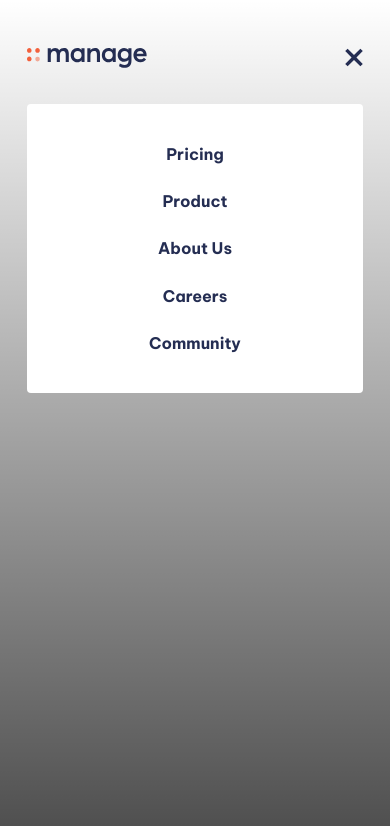
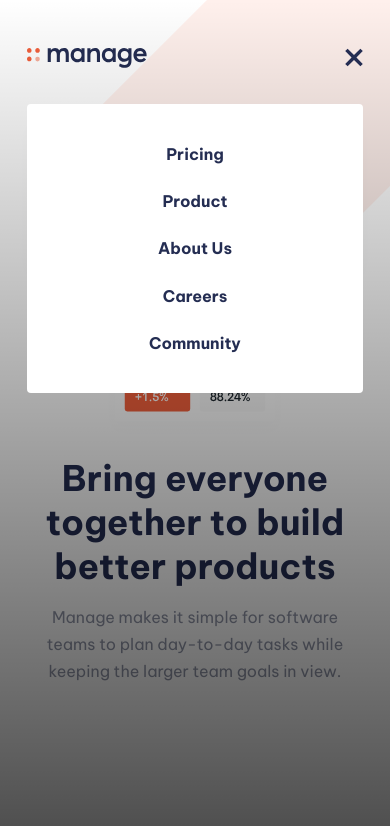
Before and after one commit to henriquebcustodio/manage-landing-page, a plain HTML site: page index.html in a window 390 px wide. Both pictures are taken after a click on the picture 349 px from the left and 57 px from the top of the page. Drawn offline with nearby package versions, Linux system fonts and the light colour scheme; files that its build step writes are made by us from their sources.

Commit message:
Added intro

```diff
--- a/index.html
+++ b/index.html
@@ -6,7 +6,8 @@
     <meta http-equiv="X-UA-Compatible" content="IE=edge">
     <meta name="viewport" content="width=device-width, initial-scale=1.0">
     <link rel="stylesheet" href="styles/main.css">
-    <title>Manage</title>
+    <link rel="icon" href="assets/favicon-32x32.png">
+    <title>manage</title>
 </head>
 
 <body>
@@ -25,6 +26,19 @@
         <img src="assets/icon-hamburger.svg" alt="Open Nav" class="header__open-nav header__open-nav--visible">
         <img src="assets/icon-close.svg" alt="Close Nav" class="header__close-nav">
     </header>
+    <section class="intro">
+        <img src="assets/illustration-intro.svg" alt="" class="intro__image">
+        <div class="intro-main">
+            <h1 class="intro-main__heading">
+                Bring everyone together to build better products
+            </h1>
+            <p class="intro-main__text">
+                Manage makes it simple for software teams to plan day-to-day tasks while keeping the larger team goals
+                in view.
+            </p>
+
+        </div>
+    </section>
     <script type="module" src="scripts/index.js"></script>
 </body>
 
--- a/scripts/modules/navToggle.js
+++ b/scripts/modules/navToggle.js
@@ -2,12 +2,17 @@ const openNav = document.querySelector('.header__open-nav');
 const closeNav = document.querySelector('.header__close-nav');
 const navbar = document.querySelector('.navbar');
 const backdrop = document.querySelector('.backdrop');
+const body = document.body;
+let isOpen = false;
 
 const toggle = () => {
     openNav.classList.toggle('header__open-nav--visible');
     closeNav.classList.toggle('header__close-nav--visible');
     navbar.classList.toggle('navbar--visible');
     backdrop.classList.toggle('backdrop--visible');
+    isOpen = !isOpen;
+
+    isOpen ? body.style.overflowY = 'hidden' : body.style.overflowY = 'auto';
 };
 
 const setNavToggle = () => {
--- a/styles/base/_base.scss
+++ b/styles/base/_base.scss
@@ -1,6 +1,22 @@
 @import "typography";
+@import "colors";
 
 body {
     margin: 0;
     font-family: $be-vietnam;
 }
+
+h1,
+h2,
+h3,
+h4 {
+    color: $dark-blue;
+}
+
+h1 {
+    font-size: 2.2rem;
+}
+
+p {
+    color: $dark-grayish-blue;
+}
--- a/styles/components/_header.scss
+++ /dev/null
@@ -1,31 +0,0 @@
-.header {
-    position: absolute;
-    top: 3rem;
-    display: flex;
-    justify-content: space-between;
-    align-items: center;
-    width: 100%;
-    box-sizing: border-box;
-    padding: 0 1.7rem;
-    z-index: 20;
-
-    &__open-nav {
-        cursor: pointer;
-        display: none;
-        height: 1.2rem;
-
-        &--visible {
-            display: block;
-        }
-    }
-
-    &__close-nav {
-        cursor: pointer;
-        display: none;
-        height: 1.2rem;
-
-        &--visible {
-            display: block;
-        }
-    }
-}
--- a/styles/components/_logo.scss
+++ /dev/null
@@ -1,9 +0,0 @@
-.logo {
-    display: flex;
-    justify-content: center;
-    align-items: center;
-
-    &__image {
-        width: 7.5rem;
-    }
-}
--- /dev/null
+++ b/styles/layout/_header.scss
@@ -0,0 +1,45 @@
+.header {
+    position: relative;
+    display: flex;
+    justify-content: space-between;
+    align-items: center;
+    width: 100%;
+    box-sizing: border-box;
+    padding: 3rem 1.7rem;
+
+    &::before {
+        content: "";
+        position: absolute;
+        top: 0;
+        right: 0;
+        width: 100%;
+        max-width: 35rem;
+        height: 40rem;
+        background-image: url("../../assets/bg-tablet-pattern.svg");
+        background-repeat: no-repeat;
+        background-size: 125% auto;
+        background-position: calc(20% + 15vw) -16vh;
+        z-index: -10;
+    }
+
+    &__open-nav {
+        cursor: pointer;
+        display: none;
+        height: 1.2rem;
+
+        &--visible {
+            display: block;
+        }
+    }
+
+    &__close-nav {
+        cursor: pointer;
+        display: none;
+        height: 1.2rem;
+        z-index: 20;
+
+        &--visible {
+            display: block;
+        }
+    }
+}
--- /dev/null
+++ b/styles/layout/_intro.scss
@@ -0,0 +1,26 @@
+.intro {
+    display: flex;
+    flex-direction: column;
+    align-items: center;
+    width: 100%;
+    box-sizing: border-box;
+    padding: 0 1rem;
+
+    &__image {
+        width: 100%;
+        object-fit: cover;
+    }
+}
+
+.intro-main {
+    &__heading {
+        text-align: center;
+        margin: 1rem;
+    }
+
+    &__text {
+        padding: 0 1rem;
+        text-align: center;
+        line-height: 1.7rem;
+    }
+}
--- a/styles/components/_navbar.scss
+++ b/styles/layout/_navbar.scss
@@ -3,9 +3,10 @@
 .navbar {
     display: none;
     position: absolute;
-    top: 3.5rem;
+    top: 6.5rem;
     left: 1.7rem;
     right: 1.7rem;
+    box-sizing: border-box;
     padding: 2.5rem 0;
     border-radius: 4px;
     background-color: white;
@@ -28,3 +29,13 @@
         }
     }
 }
+
+.logo {
+    display: flex;
+    justify-content: center;
+    align-items: center;
+
+    &__image {
+        width: 7.5rem;
+    }
+}
--- a/styles/main.scss
+++ b/styles/main.scss
@@ -1,6 +1,6 @@
 @import "base/base";
 
-@import "components/header";
-@import "components/navbar";
-@import "components/backdrop";
-@import "components/logo";
+@import "layout/header";
+@import "layout/navbar";
+@import "layout/backdrop";
+@import "layout/intro";
```
Also changed, not shown: styles/layout/_backdrop.scss (renamed from styles/components/_backdrop.scss).
